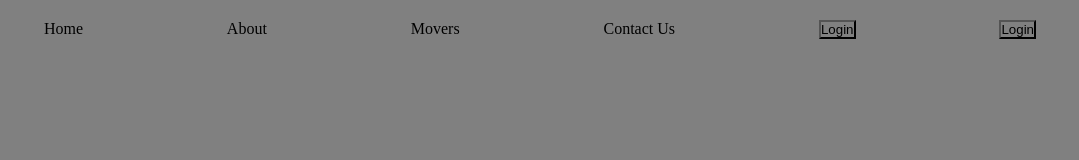
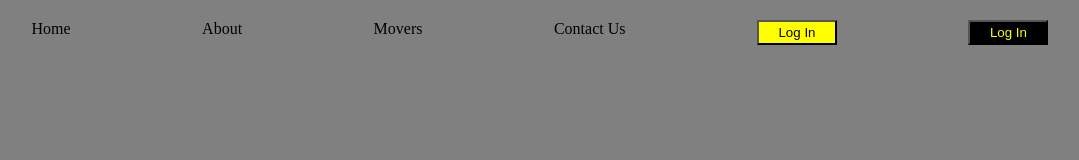
Before and after one commit to Kelvin-kariuki/Mo-ringaIP2, a plain HTML site: page index.html in a window 1280 px wide. Shown: the whole page, without its empty margins (100-1179 px from the left). Drawn offline with Linux system fonts and the light colour scheme.

Commit message:
Styling the button background color in navigation bar

```diff
--- a/assets/css/style.css
+++ b/assets/css/style.css
@@ -9,3 +9,8 @@
     justify-content: space-evenly;
     padding-top: 20px;
 }
+.navBar > ul > li > button{
+    background-color: yellow;
+    width: 80px;
+    height: 25px;
+}
--- a/index.html
+++ b/index.html
@@ -14,8 +14,8 @@
                 <li>About</li>
                 <li>Movers</li>
                 <li>Contact Us</li>
-                <li><button>Login</button></li>
-                <li><button>Login</button></li>
+                <li><button>Log In</button></li>
+                <li><button style="color: yellow;background-color: black;">Log In</button></li>
             </ul>
             </div>
             <!--End of navigation Bar-->
```
